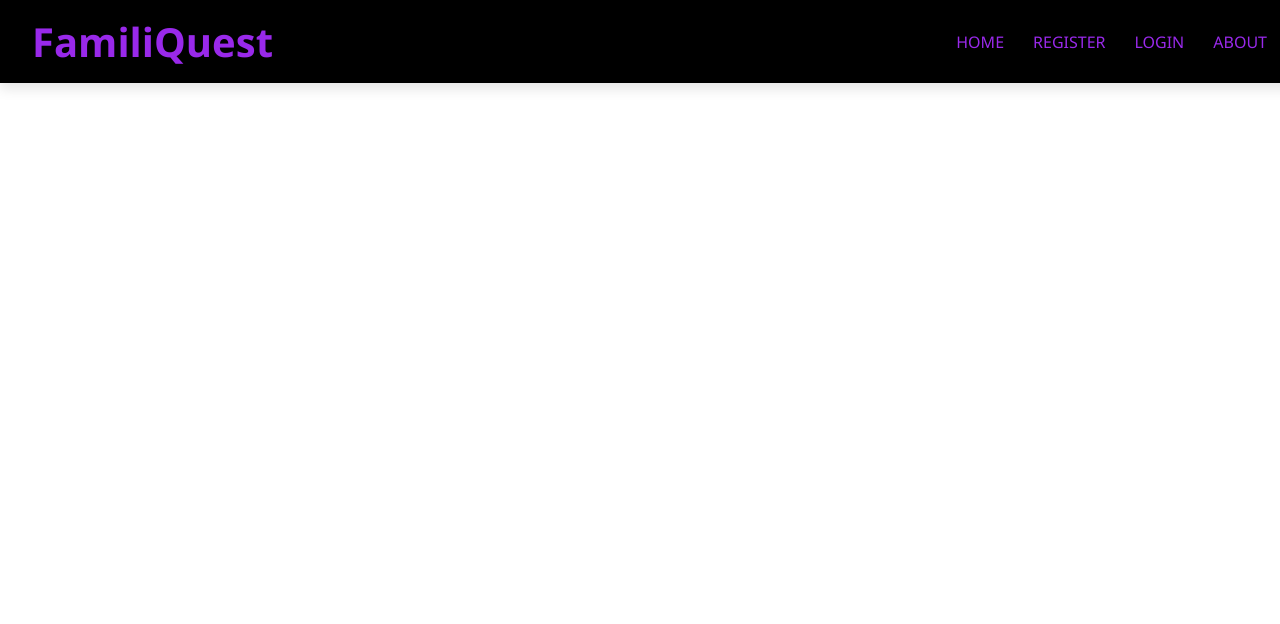
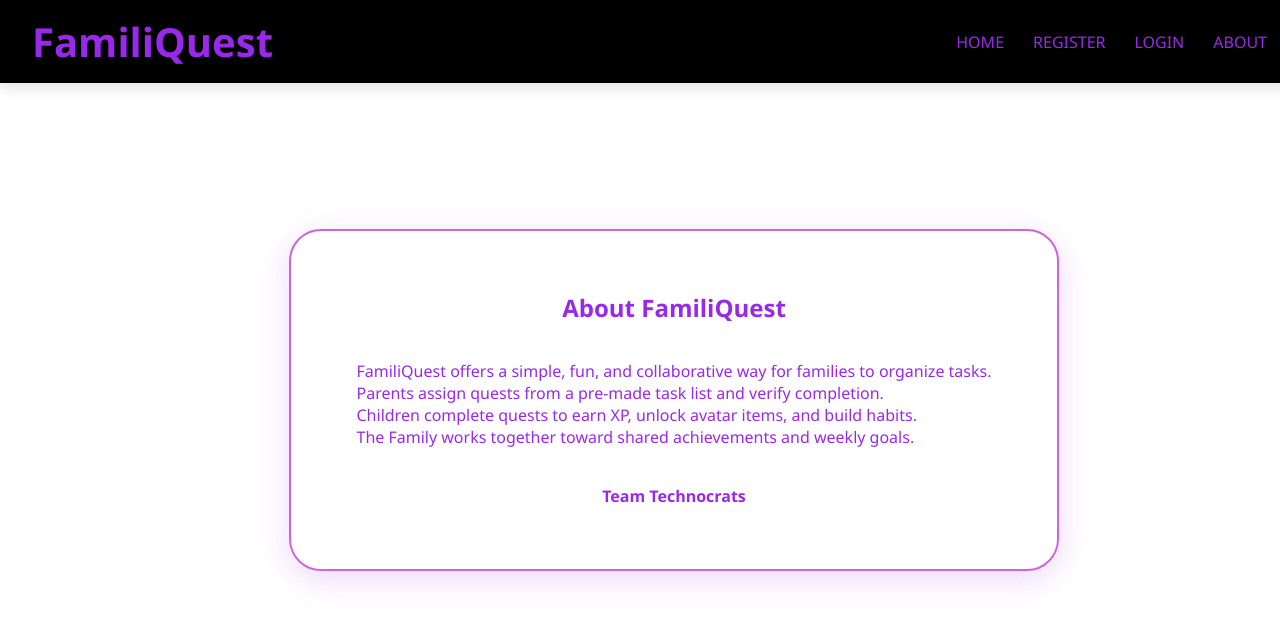
Before and after one commit to WanderingHumanid/familiquest, a React (Create React App) app in the folder frontend/familiquest/: page /about in a window 1280 px wide. Shown: the top 624 px of the page. Built offline with nearby package versions, Linux system fonts and the light colour scheme.

Commit message:
Added about page

```diff
--- a/frontend/familiquest/src/App.js
+++ b/frontend/familiquest/src/App.js
@@ -2,6 +2,7 @@ import Home from './components/Home';
 import Login from './components/Login';
 import Register from './components/Register';
 import Navbar from './components/Navbar';
+import About from './components/About';
 import {BrowserRouter, Routes, Route} from 'react-router-dom';
 //import './App.css';
 
@@ -14,7 +15,7 @@ function App() {
         <Route path='/' element={<Home />}></Route>
         <Route path='/login' element={<Login />}></Route>
         <Route path='/register' element={<Register />}></Route>
-
+        <Route path='/about' element={<About />}></Route>
       </Routes>
       </BrowserRouter>
     </div>
--- /dev/null
+++ b/frontend/familiquest/src/components/About.css
@@ -0,0 +1,24 @@
+body {
+  background-color: white;
+  color: #9929ea;
+  min-height: 100vh;
+  margin: 0;
+  font-family: 'Segoe UI', Tahoma, Geneva, Verdana, sans-serif;
+  display: flex;
+  justify-content: center;
+  align-items: center;
+}
+.about-container {
+  background-color: rgb(255,255,255,0.95);
+  color: rgb(153, 41, 234);
+  padding: 2.5rem 2rem;
+  width: 100%;
+  margin: auto;
+  box-sizing: content-box;
+  border-radius: 2rem;
+  box-shadow: 0 8px 32px rgba(153, 41, 234, 0.18);
+  border: 2px solid rgb(204, 102, 218);
+  display: flex;
+  flex-direction: column;
+  align-items: center;
+}
--- /dev/null
+++ b/frontend/familiquest/src/components/About.jsx
@@ -0,0 +1,18 @@
+import './About.css';
+
+function About() {
+    return (
+        <div className="about-container">
+            <h2>About FamiliQuest</h2>
+            <p>
+                FamiliQuest offers a simple, fun, and collaborative way for families to organize tasks.<br />
+                Parents assign quests from a pre-made task list and verify completion.<br />
+                Children complete quests to earn XP, unlock avatar items, and build habits.<br />
+                The Family works together toward shared achievements and weekly goals.
+            </p>
+            <h4>Team Technocrats</h4>
+        </div>
+    );
+}
+
+export default About;
```
